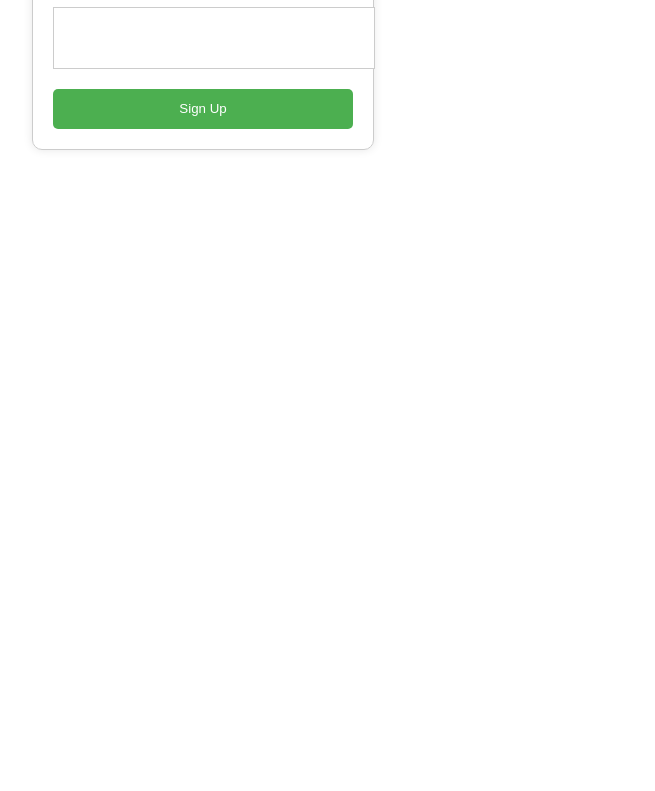
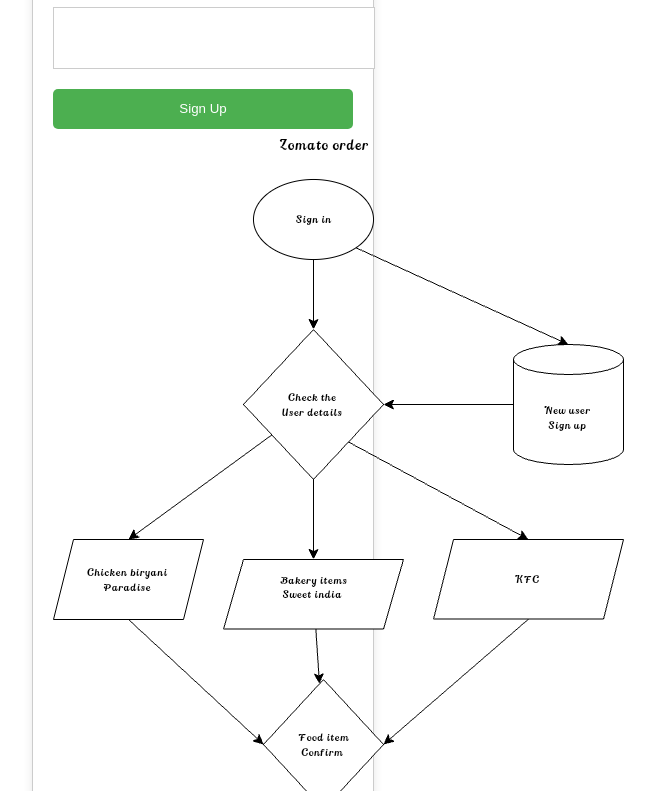
Before and after one commit to KarriDeepika17/Automatic-deployment, a plain HTML site: page index.html in a window 1280 px wide. Shown: the part 489-1280 px from the top of the page, without its empty margins (437-1092 px from the left). Before the commit the page ends 800 px from the top, so only its background shows below. Drawn offline with Linux system fonts and the light colour scheme.

Commit message:
Update index.html

```diff
--- a/index.html
+++ b/index.html
@@ -58,6 +58,7 @@
 		<input type="password" id="confirm-password" name="confirm-password" required>
 
 		<input type="submit" value="Sign Up">
+		<img src="Order.drawio.png">
 	</form>
 </body>
                  </html>
```
